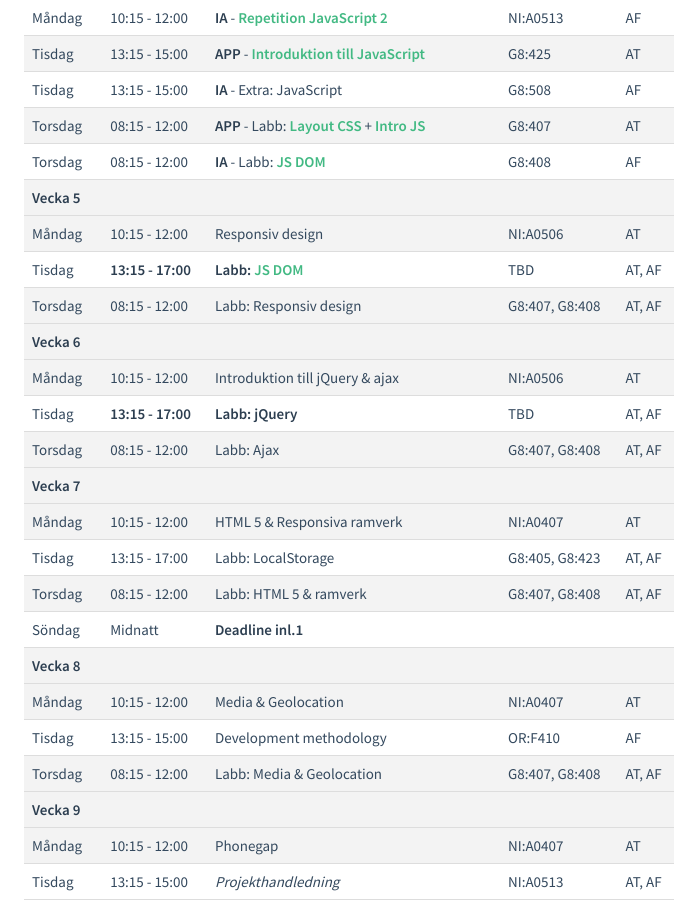
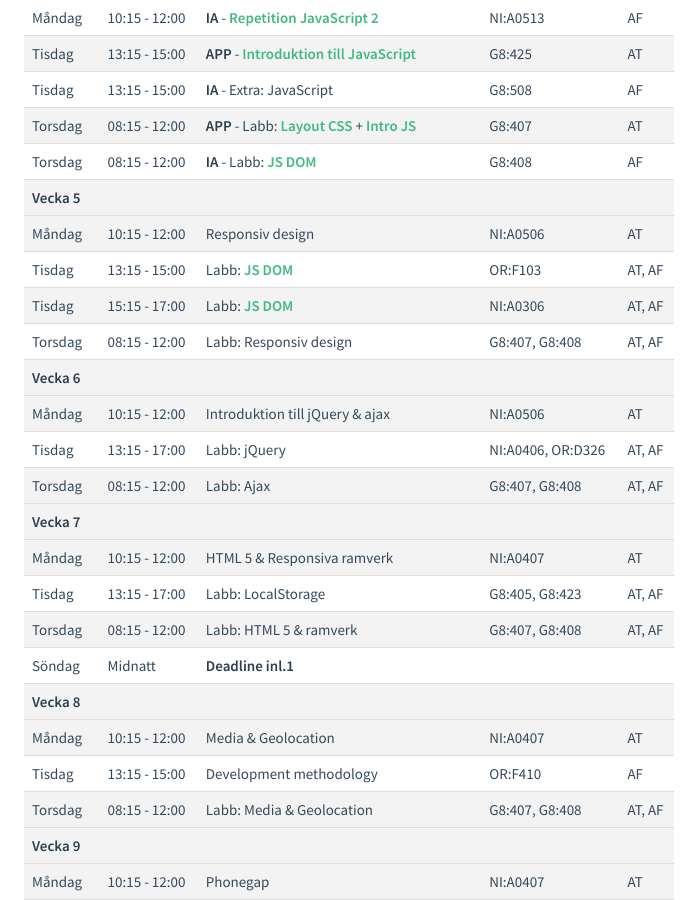
Before and after one commit to mau-dvmt/mah-dv.github.io, a Jekyll site: the page built from courses/da344a-da355a/plan.md, in a window 1280 px wide and 900 px high, scrolled down 560 px. Shown: the whole window, without its empty margins (291-985 px from the left). Built offline with Jekyll 4.4.1, drawn with Linux system fonts in a browser that asks for light colours.

Commit message:
Updated the plan

```diff
--- a/courses/da344a-da355a/plan.md
+++ b/courses/da344a-da355a/plan.md
@@ -29,13 +29,14 @@ Nedan ser ni en planering för kursen (AT = Anton Tibblin, AF = Aleksander Fabij
 | **Vecka 5** | | | |
 | ------------- |-------------| ---------| -------- |
 | Måndag | 10:15 - 12:00 | Responsiv design | NI:A0506 | AT
-| Tisdag | **13:15 - 17:00** | **Labb: [JS DOM](exercises/ex6.html)**  | TBD | AT, AF
+| Tisdag | 13:15 - 15:00 | Labb: [JS DOM](exercises/ex6.html)  | OR:F103 | AT, AF
+| Tisdag | 15:15 - 17:00 | Labb: [JS DOM](exercises/ex6.html)  | NI:A0306 | AT, AF
 | Torsdag| 08:15 - 12:00 | Labb: Responsiv design | G8:407, G8:408 | AT, AF
 | ------------- |-------------| ---------| -------- |
 | **Vecka 6** | | | |
 | ------------- |-------------| ---------| -------- |
 | Måndag | 10:15 - 12:00 | Introduktion till jQuery & ajax | NI:A0506 | AT
-| Tisdag | **13:15 - 17:00** | **Labb: jQuery** | TBD | AT, AF
+| Tisdag | 13:15 - 17:00 | Labb: jQuery | NI:A0406, OR:D326 | AT, AF
 | Torsdag| 08:15 - 12:00 | Labb: Ajax | G8:407, G8:408 | AT, AF
 | ------------- |-------------| ---------| -------- |
 | **Vecka 7** | | | |
```
